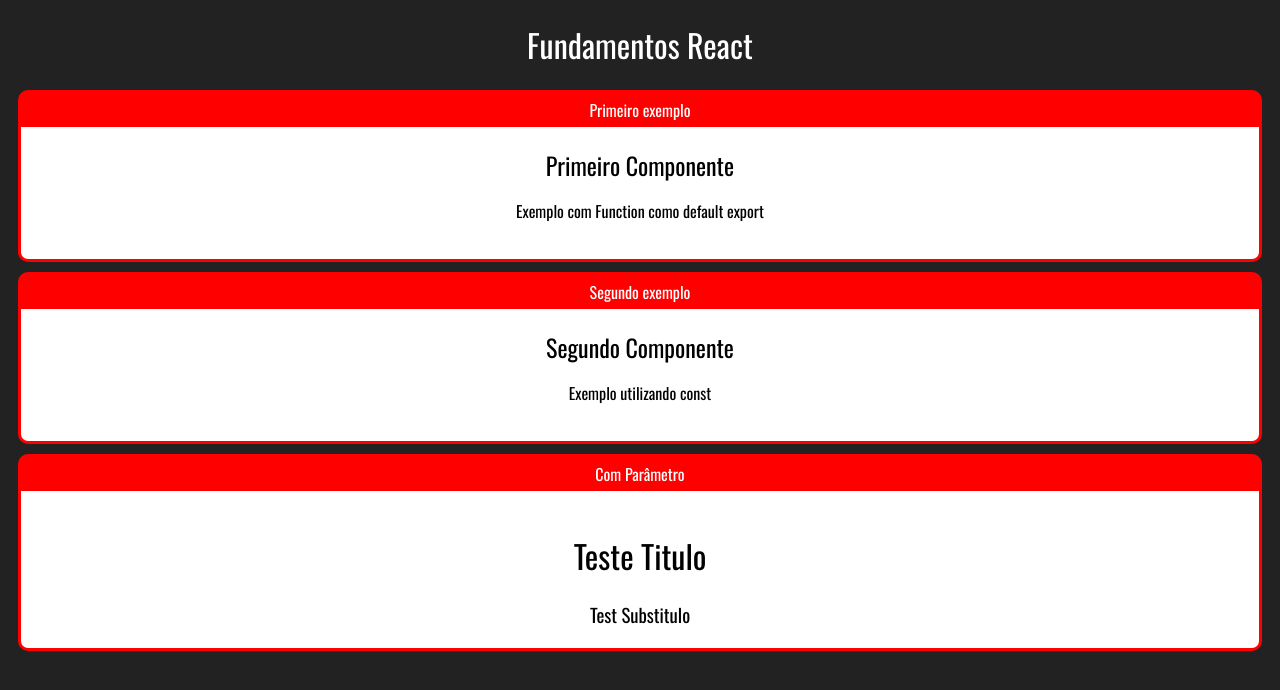
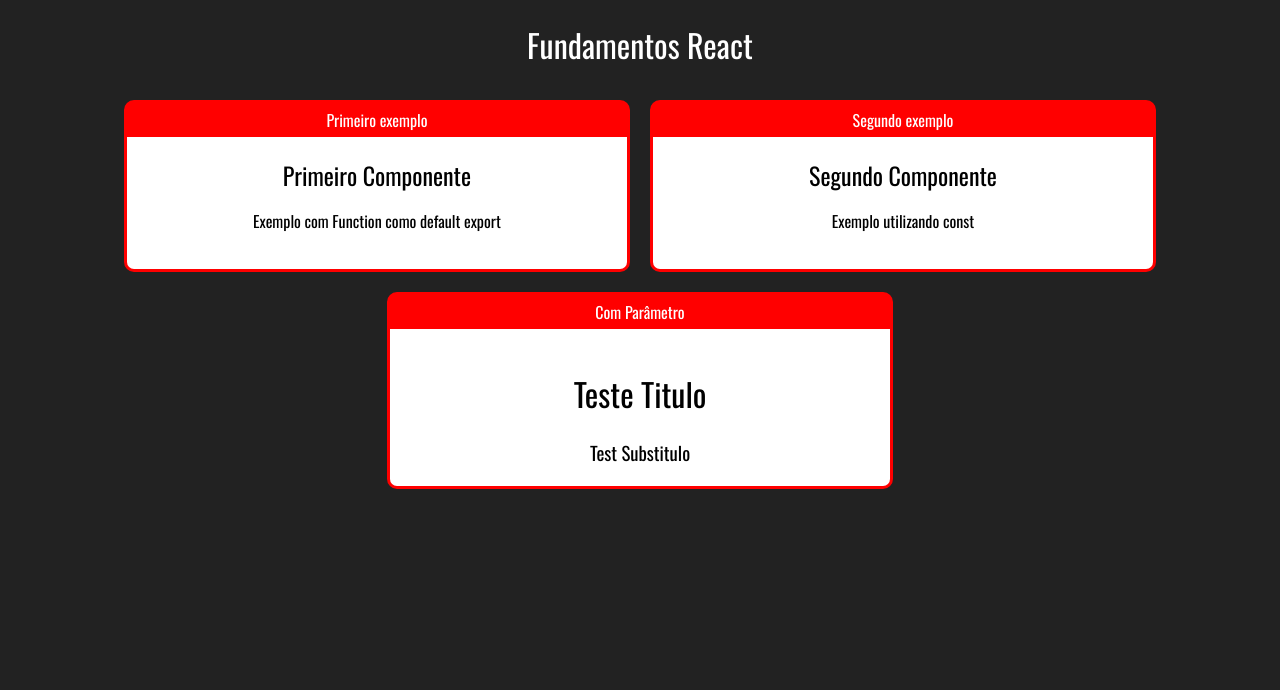
Before and after one commit to fabricioct/learn, a React (Create React App) app in the folder learn-react/fundamentos-react/: page / in a window 1280 px wide. Shown: the top 690 px of the page. Built offline with nearby package versions, Linux system fonts and the light colour scheme.

Commit message:
Estudo React

```diff
--- /dev/null
+++ b/learn-react/fundamentos-react/src/App.css
@@ -0,0 +1,7 @@
+.app .cards{
+
+    display: flex;
+    justify-content: center;
+    flex-wrap: wrap;
+
+}
--- a/learn-react/fundamentos-react/src/App.jsx
+++ b/learn-react/fundamentos-react/src/App.jsx
@@ -1,3 +1,4 @@
+import "./App.css";
 import React from "react";
 import Primeiro from "./components/basicos;/Primeiro";
 import Segundo from "./components/basicos;/Segundo";
@@ -6,8 +7,9 @@
 
 const app = () => {
   return (
-    <div>
+    <div className="app">
       <h1>Fundamentos React</h1>
+      <div className="cards">
         <Card titulo="Primeiro exemplo">
           <Primeiro />
         </Card>
@@ -18,6 +20,7 @@
           <ComParametro titulo="Teste Titulo" subtitulo="Test Substitulo" />
         </Card>
       </div>
+    </div>
   );
 };
 
--- a/learn-react/fundamentos-react/src/layout/Card.css
+++ b/learn-react/fundamentos-react/src/layout/Card.css
@@ -4,6 +4,10 @@
   border-radius: 10px;
   overflow: hidden;
   margin: 10px;
+  display: flex;
+  flex-direction: column;
+  min-width: 500px;
+  max-width: 500px;
 }
 
 .card .title {
@@ -13,6 +17,7 @@
 }
 
 .card .content {
+  flex-grow: 1;
   background-color: #fff;
   color: #000;
   padding: 20px;
```
Lines whose indentation alone changed are shown as unchanged.
